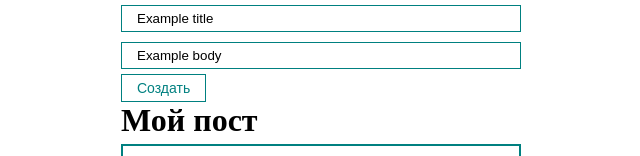
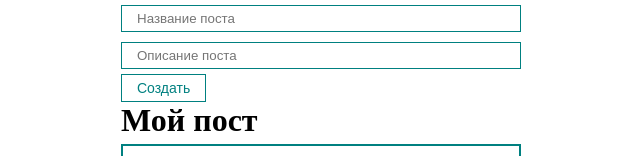
Before and after one commit to dimaNuts/ReactStudy, a React (Create React App) app in the folder my-app/: page / in a window 1280 px wide. Shown: the top 156 px of the page, without its empty margins (319-959 px from the left). Built offline with nearby package versions, Linux system fonts and the light colour scheme.

Commit message:
Create condition for all new posts
*delete [title, setTitle], [body, setBody]
*create condition [post, setPost], where post={title: '', body: ''}
*add cleanup area input as setPost()

```diff
--- a/my-app/src/App.js
+++ b/my-app/src/App.js
@@ -12,19 +12,16 @@ function App() {
      {id:3, title: 'Python', body: 'Description'},
   ]);
 
-  const [title, setTitle] = useState('Example title');
-  const [body, setBody] = useState('Example body');
+  const [post, setPost] = useState({
+    title: '',
+    body: ''
+  });
 
   const addNewPost = (e) => {
     e.preventDefault();
 
-    const newPost = {
-      id: Date.now(),
-      title,
-      body
-    };
-
-    setPosts([...posts, newPost]);
+    setPosts([...posts, {...post, id: Date.now()}]);
+    setPost({title: '', body: ''});
   }
 
 
@@ -32,13 +29,15 @@ function App() {
     <div className="App">
       <form>
         <MyInput
-         value={title}
-         onChange={e => setTitle(e.target.value)}
+         value={post.title}
+         onChange={e => setPost(
+         {...post, title: e.target.value})}
          type="text"
          placeholder="Название поста"/>
         <MyInput
-         value={body}
-         onChange={e => setBody(e.target.value)}
+         value={post.body}
+         onChange={e => setPost(
+         {...post, body: e.target.value})}
          type="text"
          placeholder="Описание поста"/>
         <MyButton onClick={addNewPost}>Создать</MyButton>
```
